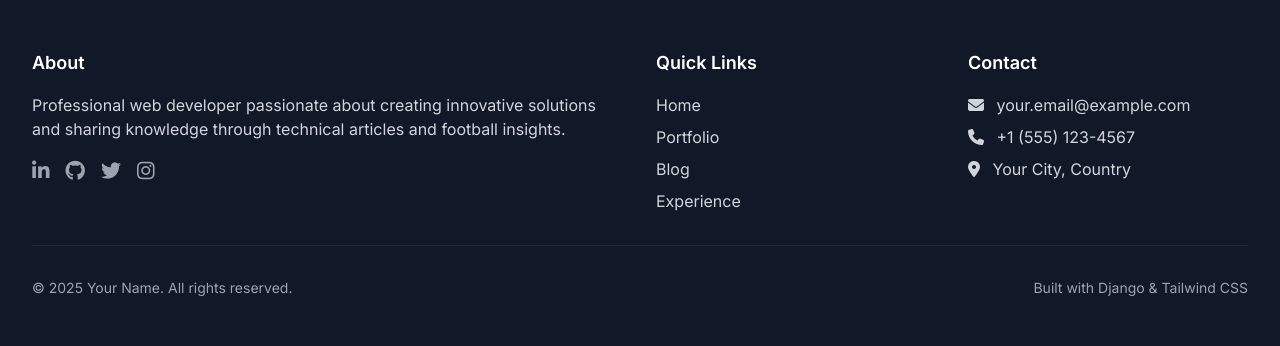
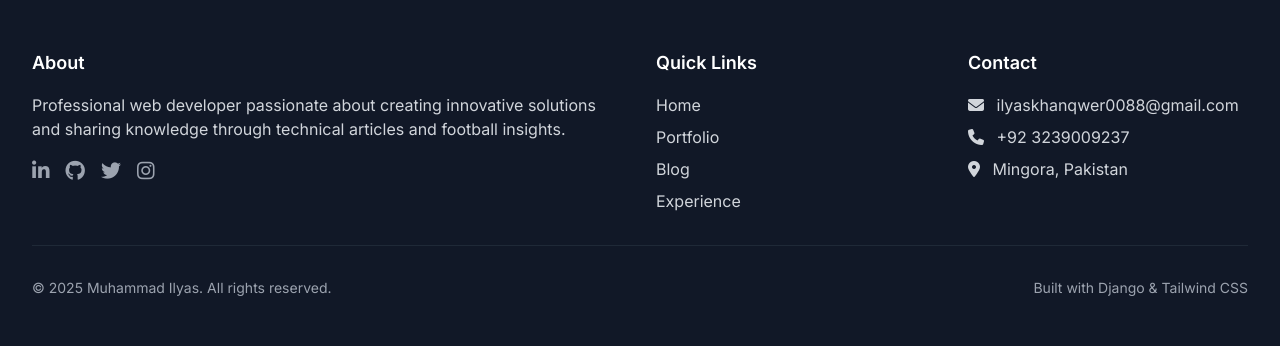
Before and after one commit to ilyaskhan15/portfolio, a Django app: page / in a window 1280 px wide. Shown: the part 2821-3167 px from the top of the page. Run offline with Django 5.2, Linux system fonts and the light colour scheme; some libraries are stand-ins or nearby versions.

Commit message:
Add contact information in the footer section

```diff
--- a/templates/base.html
+++ b/templates/base.html
@@ -124,9 +124,9 @@
                         Professional web developer passionate about creating innovative solutions and sharing knowledge through technical articles and football insights.
                     </p>
                     <div class="flex space-x-4">
-                        <a href="#" class="text-gray-400 hover:text-white transition duration-200"><i class="fab fa-linkedin-in text-xl"></i></a>
-                        <a href="#" class="text-gray-400 hover:text-white transition duration-200"><i class="fab fa-github text-xl"></i></a>
-                        <a href="#" class="text-gray-400 hover:text-white transition duration-200"><i class="fab fa-twitter text-xl"></i></a>
+                        <a href="http://www.linkedin.com/in/muhammad-ilyas-52b386267" class="text-gray-400 hover:text-white transition duration-200"><i class="fab fa-linkedin-in text-xl"></i></a>
+                        <a href="https://github.com/ilyaskhan15" class="text-gray-400 hover:text-white transition duration-200"><i class="fab fa-github text-xl"></i></a>
+                        <a href="https://x.com/Muhamma28450411" class="text-gray-400 hover:text-white transition duration-200"><i class="fab fa-twitter text-xl"></i></a>
                         <a href="#" class="text-gray-400 hover:text-white transition duration-200"><i class="fab fa-instagram text-xl"></i></a>
                     </div>
                 </div>
@@ -146,9 +146,9 @@
                 <div>
                     <h3 class="text-lg font-semibold mb-4">Contact</h3>
                     <ul class="space-y-2 text-gray-300">
-                        <li><i class="fas fa-envelope mr-2"></i> your.email@example.com</li>
-                        <li><i class="fas fa-phone mr-2"></i> +1 (555) 123-4567</li>
-                        <li><i class="fas fa-map-marker-alt mr-2"></i> Your City, Country</li>
+                        <li><i class="fas fa-envelope mr-2"></i> ilyaskhanqwer0088@gmail.com</li>
+                        <li><i class="fas fa-phone mr-2"></i> +92 3239009237</li>
+                        <li><i class="fas fa-map-marker-alt mr-2"></i> Mingora, Pakistan</li>
                     </ul>
                 </div>
             </div>
@@ -157,7 +157,7 @@
 
             <div class="flex flex-col md:flex-row justify-between items-center">
                 <p class="text-gray-400 text-sm">
-                    © {% now "Y" %} Your Name. All rights reserved.
+                    © {% now "Y" %} Muhammad Ilyas. All rights reserved.
                 </p>
                 <p class="text-gray-400 text-sm mt-2 md:mt-0">
                     Built with Django & Tailwind CSS
--- a/templates/home.html
+++ b/templates/home.html
@@ -273,7 +273,7 @@
         <p class="text-xl text-gray-300 mb-8 max-w-2xl mx-auto">
             Have a project in mind? I'd love to hear about it. Let's discuss how we can bring your ideas to life.
         </p>
-        <a href="mailto:your.email@example.com" class="bg-yellow-400 text-gray-900 px-8 py-3 rounded-lg font-semibold hover:bg-yellow-300 transition duration-200 inline-flex items-center">
+        <a href="mailto:ilyaskhanqwer0088@gmail.com" class="bg-yellow-400 text-gray-900 px-8 py-3 rounded-lg font-semibold hover:bg-yellow-300 transition duration-200 inline-flex items-center">
             <i class="fas fa-envelope mr-2"></i>
             Get In Touch
         </a>
```
